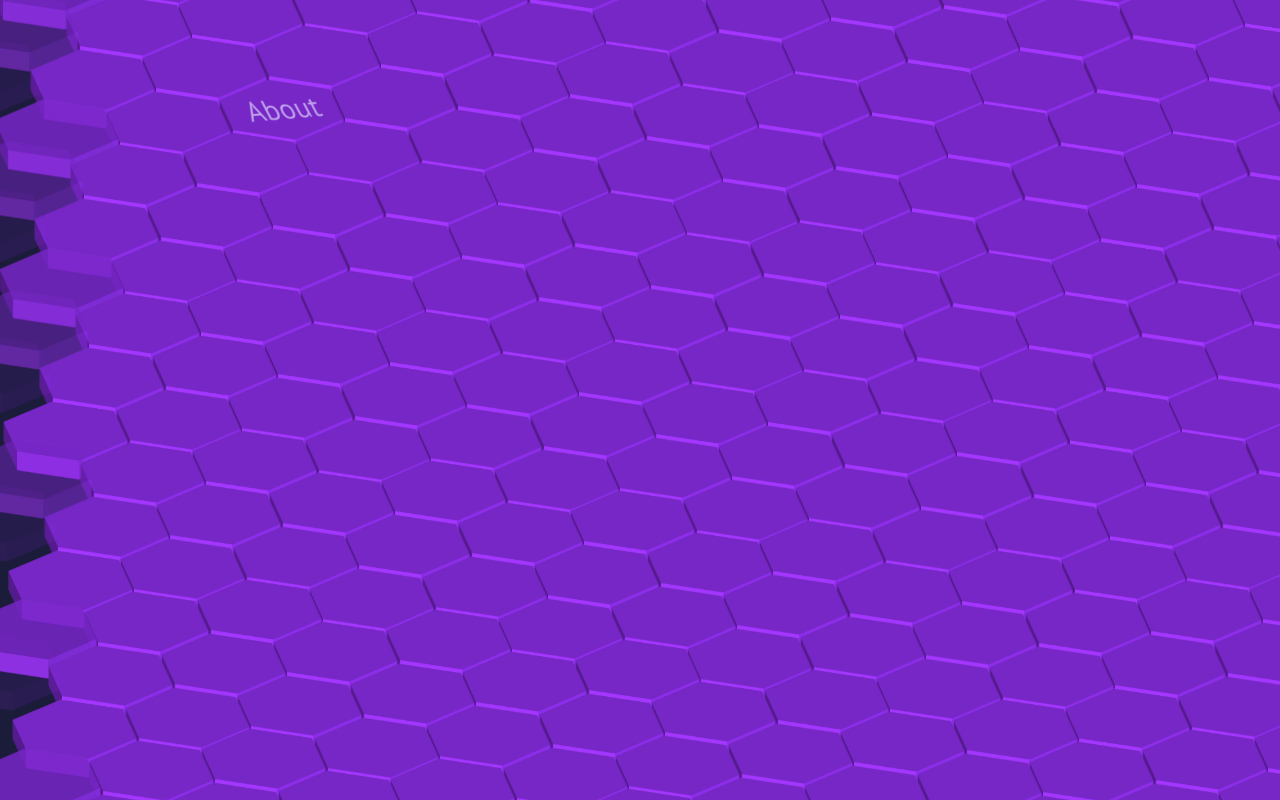
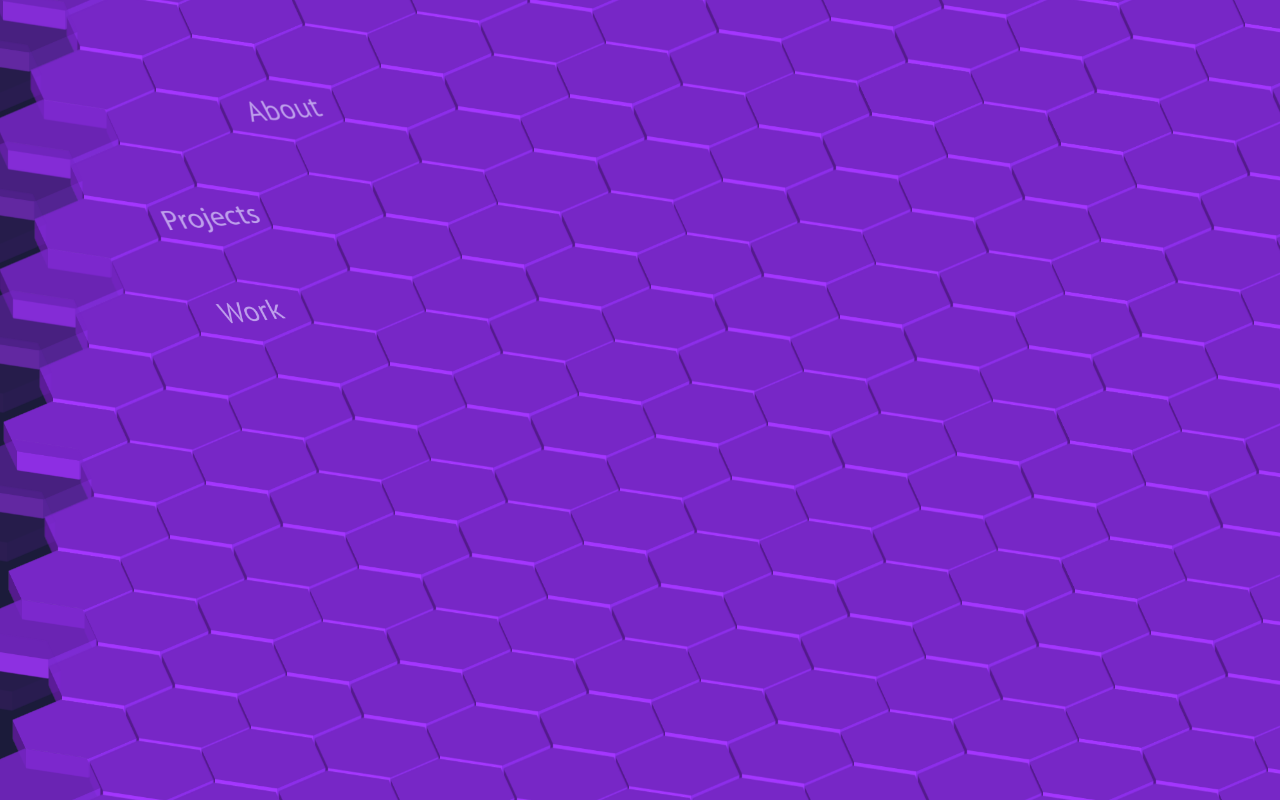
Before and after one commit to hobblyhoy/hexa-portfolio, a React (Create React App) app: page / in a window 1280 px wide. Shown: the top 800 px of the page. Built offline with nearby package versions, Linux system fonts and the light colour scheme.

Commit message:
more tweaks

```diff
--- a/src/features/hexagons/HexagonRenderer.tsx
+++ b/src/features/hexagons/HexagonRenderer.tsx
@@ -2,7 +2,7 @@ import { useEffect, useState } from 'react';
 import { HEXAGON_WIPE_INTERVAL, TILE_WIDTH } from '../../app/constants';
 import HexagonTile from './HexagonTile';
 import { IHexagon } from './HexagonTypes';
-import { findHexagonAtPosition, generateIsoPositions, isoToCartesianPosition } from './RenderUtils';
+import { generateIsoPositions, isoToCartesianPosition } from './RenderUtils';
 import { useAppDispatch } from '../../app/hooks';
 import { filledScreen, initialized, revealed } from './hexagonSlice';
 
@@ -41,8 +41,24 @@ function HexagonRenderer() {
       );
 
       // Place our special tiles
-      let aboutTile = findHexagonAtPosition(hexas, { cartX: window.innerWidth / 4, cartY: window.innerHeight / 4 });
+      //let aboutTile = findHexagonAtPosition(hexas, { cartX: window.innerWidth / 4, cartY: window.innerHeight / 4 });
+      const aboutTile = hexas.getHexagonAtCartesianCoords({
+         cartX: window.innerWidth / 4,
+         cartY: window.innerHeight / 4,
+      });
       aboutTile.style = 'about';
+
+      const projectsTile = hexas.getHexagonAtIsoCoords({
+         isoX: aboutTile.isoCoords.isoX,
+         isoY: aboutTile.isoCoords.isoY + 2,
+      });
+      projectsTile.style = 'projects';
+
+      const workTile = hexas.getHexagonAtIsoCoords({
+         isoX: projectsTile.isoCoords.isoX - 1,
+         isoY: projectsTile.isoCoords.isoY + 2,
+      });
+      workTile.style = 'work';
 
       setHexagonArray(hexas);
       dispatch(initialized());
--- a/src/features/hexagons/HexagonTile.tsx
+++ b/src/features/hexagons/HexagonTile.tsx
@@ -7,11 +7,12 @@ import hexagonAbout from '../../assets/sketchup_hexa_about.png';
 import hexagonWork from '../../assets/sketchup_hexa_work.png';
 import { HEXAGON_FADE_TIME, TILE_WIDTH } from '../../app/constants';
 import { HexagonStyle, IHexagon } from './HexagonTypes';
+import { useAppSelector } from '../../app/hooks';
 
 const getRandom = (min: number, max: number): number => Math.random() * (max - min) + min;
 
 function HexagonTile({ style, isoCoords, cartCoords, id, isVisible }: IHexagon) {
-   const randomStartDelay = useMemo(() => getRandom(10, 25), []);
+   const randomStartDelay = useMemo(() => getRandom(0, 10), []);
    const randomOscillationPhase = useMemo(() => getRandom(5, 6), []);
 
    // Deactivation once opacity reaches 0 so that click events and whatnot are not
@@ -48,15 +49,18 @@ function HexagonTile({ style, isoCoords, cartCoords, id, isVisible }: IHexagon)
       top: ${getTopValue(isVisible, cartCoords.cartY)}px;
       height: auto;
       width: ${TILE_WIDTH}px;
+      cursor: ${style === 'standard' ? 'unset' : 'pointer'};
+      opacity: ${isVisible ? 1 : 0};
+      transition: opacity ${HEXAGON_FADE_TIME / 1000}s ease-in-out, top ${HEXAGON_FADE_TIME / 1000}s ease-in-out;
+      display: ${isDeactivated ? 'none' : 'block'};
+   `;
+
+   const animationCss = css`
       animation: ${slideUpDown};
       animation-duration: ${randomOscillationPhase}s;
       animation-delay: ${randomStartDelay}s;
       animation-timing-function: ease-in-out;
       animation-iteration-count: infinite;
-      cursor: ${false ? 'pointer' : 'unset'};
-      opacity: ${isVisible ? 1 : 0};
-      transition: opacity ${HEXAGON_FADE_TIME / 1000}s ease-in-out, top ${HEXAGON_FADE_TIME / 1000}s ease-in-out;
-      display: ${isDeactivated ? 'none' : 'block'};
    `;
 
    const imgCss = css`
@@ -82,8 +86,15 @@ function HexagonTile({ style, isoCoords, cartCoords, id, isVisible }: IHexagon)
       }
    };
 
+   const hasRevealed = useAppSelector(store => store.hexagon.hasRevealed);
+
    return (
-      <div css={baseCss} data-iso-id={id}>
+      <div
+         css={css`
+            ${baseCss}${hasRevealed ? animationCss : null}
+         `}
+         data-iso-id={id}
+      >
          <img
             src={mapStyleToImageSrc(style)}
             css={imgCss}
--- a/src/features/hexagons/RenderUtils.ts
+++ b/src/features/hexagons/RenderUtils.ts
@@ -40,8 +40,15 @@ export const isoToCartesianPosition = (isoCoords: IIsometricCoordinates): ICarte
    return { cartX, cartY };
 };
 
-export const findHexagonAtPosition = (hexas: IHexagon[], coords: ICartesianCoordinates) => {
-   let found = hexas.find(
+declare global {
+   interface Array<T> {
+      getHexagonAtCartesianCoords(this: IHexagon[], coords: ICartesianCoordinates): IHexagon;
+      getHexagonAtIsoCoords(this: IHexagon[], coords: IIsometricCoordinates): IHexagon;
+   }
+}
+
+Array.prototype.getHexagonAtCartesianCoords = function (this: IHexagon[], coords: ICartesianCoordinates): IHexagon {
+   let found = this.find(
       h =>
          h.cartCoords.cartX <= coords.cartX &&
          h.cartCoords.cartX + TILE_WIDTH >= coords.cartX &&
@@ -52,3 +59,9 @@ export const findHexagonAtPosition = (hexas: IHexagon[], coords: ICartesianCoord
    if (!found) throw `No hexagon found at position: ${coords?.cartX}/${coords?.cartY}`;
    return found;
 };
+
+Array.prototype.getHexagonAtIsoCoords = function (this: IHexagon[], coords: IIsometricCoordinates): IHexagon {
+   let found = this.find(h => h.isoCoords.isoX === coords.isoX && h.isoCoords.isoY === coords.isoY);
+   if (!found) throw `No hexagon found at position: ${coords?.isoX}/${coords?.isoY}`;
+   return found;
+};
```
